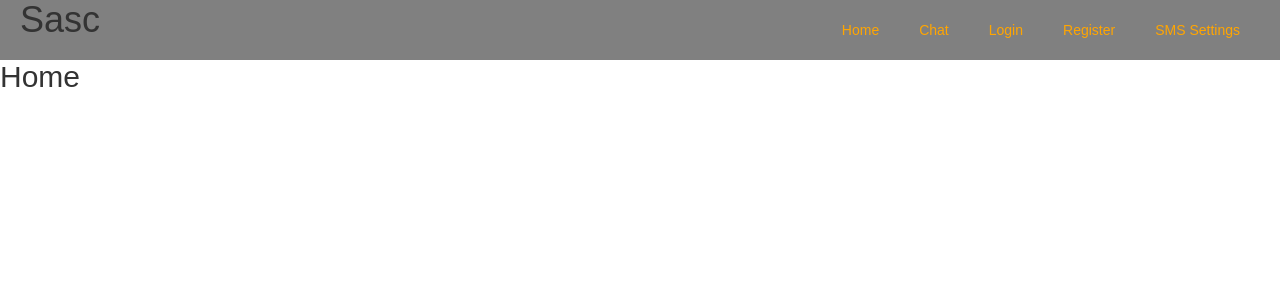
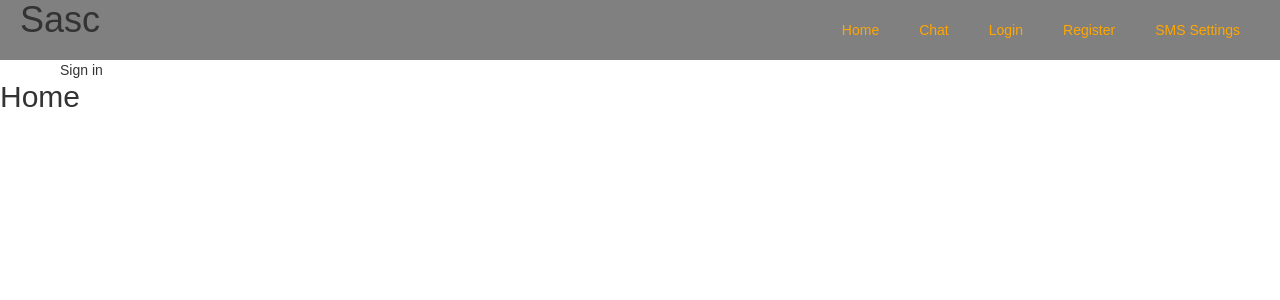
Before and after one commit to CodeTheChangeUBC/sasc, a React app: page / in a window 1280 px wide. Shown: the top 300 px of the page. Built offline with nearby package versions, Linux system fonts and the light colour scheme; no server answers.

Commit message:
auth header

```diff
--- a/client/src/Containers/App/index.js
+++ b/client/src/Containers/App/index.js
@@ -1,6 +1,7 @@
 import React, { Component } from 'react';
 import './styles.css';
 import Header from './../Header';
+import AuthHeader from './../AuthHeader';
 import Main from './../Main';
 
 class App extends Component {
@@ -8,6 +9,7 @@ class App extends Component {
     return (
       <div className="App">
         <Header />
+        <AuthHeader />
         <Main />
       </div>
     );
--- /dev/null
+++ b/client/src/Containers/AuthHeader/index.js
@@ -0,0 +1,17 @@
+import React, { Component } from 'react';
+
+class AuthHeader extends Component {
+    render() {
+        return (
+            <nav className="auth-header-nav">
+                <ul className="auth-header">
+                    <li className="auth-header-item">
+                        Sign in
+                    </li>
+                </ul>
+            </nav>
+        );
+    }
+}
+
+export default AuthHeader;
```
Also changed, not shown: client/src/Containers/AuthHeader/styles.css (added).
